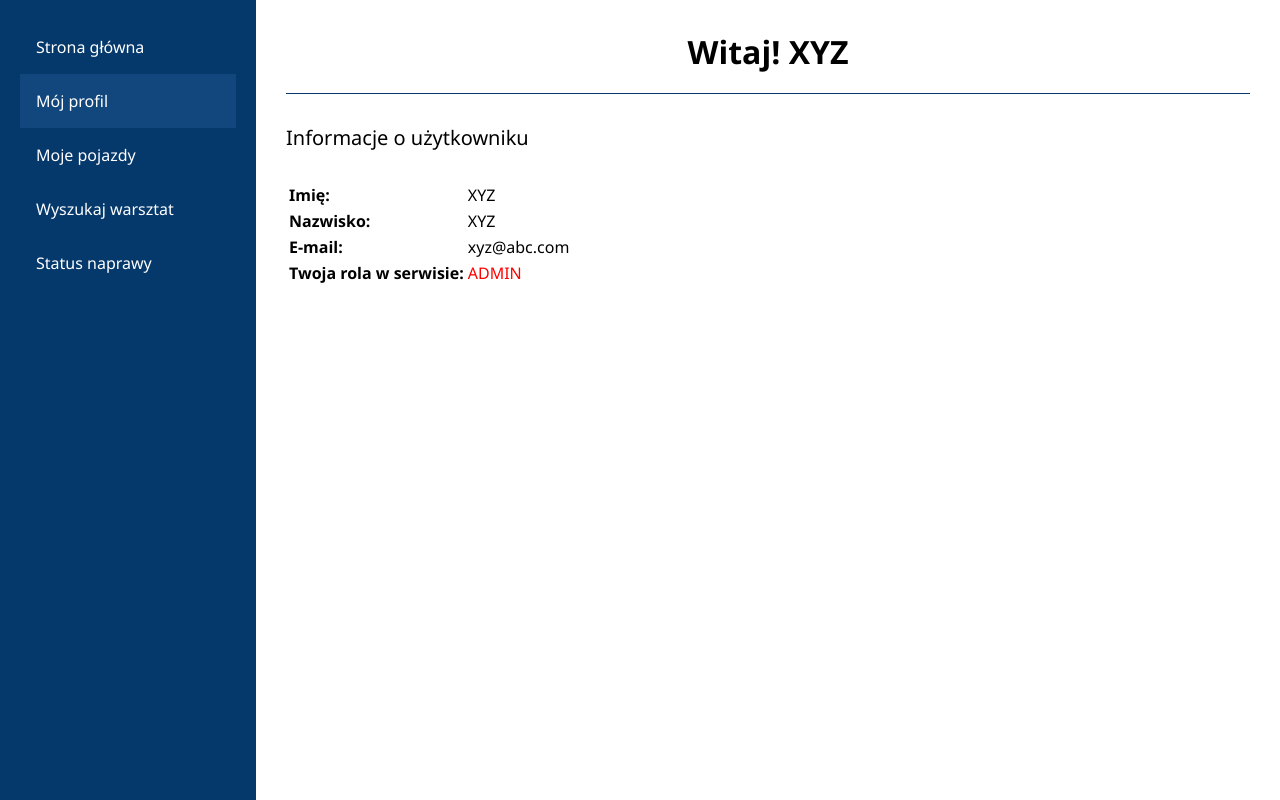
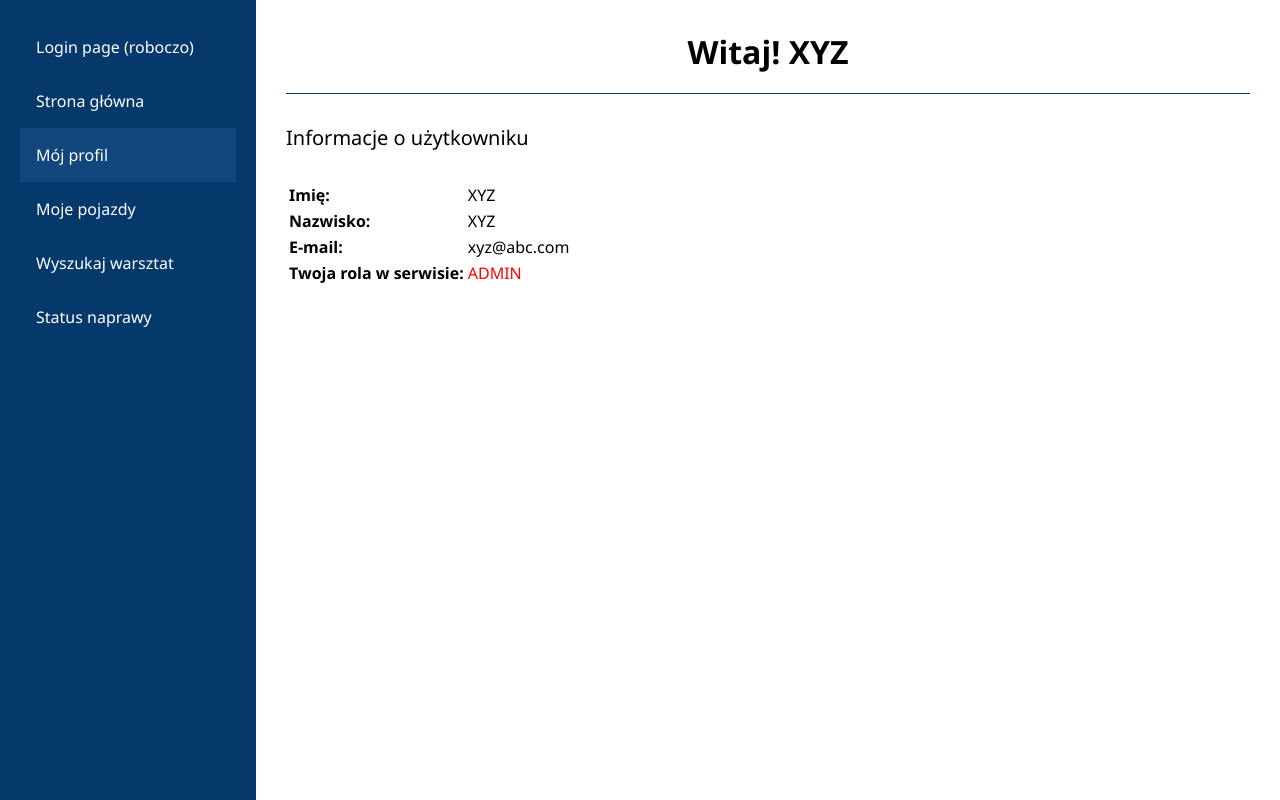
Before and after one commit to MichalWolnyDev/carservice-app, a Vue app: page /profil in a window 1280 px wide. Built offline with nearby package versions, Linux system fonts and the light colour scheme; no server answers; what v-calendar would draw is missing.

Commit message:
login page temp, layouts elements

```diff
--- a/src/App.vue
+++ b/src/App.vue
@@ -1,30 +1,7 @@
 <template>
-  <div id="app">
-    <div class="app">
-      <div class="app__wrapper">
-        <div class="app__col sm">
-          <Menu />
-        </div>
-        <div class="app__col big">
-          <div class="app__container">
-            <router-view />
-          </div>
-        </div>
-      </div>
-    </div>
-  </div>
+             <router-view />
+
 </template>
-
-<script>
-import Menu from "@/components/Menu.vue";
-
-export default {
-  components: {
-    Menu,
-  },
-};
-</script>
-
 <style lang="scss">
 *,
 ::after,
@@ -49,32 +26,4 @@ h2,
 h3 {
   margin: 0;
 }
-
-.app {
-  &__wrapper {
-    display: flex;
-    min-height: 100vh;
-
-    @media (max-width: 960px) {
-      display: block;
-    }
-  }
-  &__col {
-    &.sm {
-      width: 20%;
-      @media (max-width: 960px) {
-        width: 100%;
-      }
-    }
-    &.big {
-      width: 80%;
-      @media (max-width: 960px) {
-        width: 100%;
-      }
-    }
-  }
-  &__container {
-    padding: 30px;
-  }
-}
 </style>
--- /dev/null
+++ b/src/LoggedInApp.vue
@@ -0,0 +1,80 @@
+<template>
+  <div id="app">
+    <div class="app">
+      <div class="app__wrapper">
+        <div class="app__col sm">
+          <Menu />
+        </div>
+        <div class="app__col big">
+          <div class="app__container">
+            <router-view />
+          </div>
+        </div>
+      </div>
+    </div>
+  </div>
+</template>
+
+<script>
+import Menu from "@/components/Menu.vue";
+
+export default {
+  components: {
+    Menu,
+  },
+};
+</script>
+
+<style lang="scss">
+*,
+::after,
+::before {
+  box-sizing: border-box;
+}
+html,
+body {
+  font-family: "Segoe UI", Tahoma, Geneva, Verdana, sans-serif;
+  margin: 0;
+  padding: 0;
+  height: 100%;
+}
+a,
+a:visited {
+  color: inherit;
+  text-decoration: none;
+}
+p,
+h1,
+h2,
+h3 {
+  margin: 0;
+}
+
+.app {
+  &__wrapper {
+    display: flex;
+    min-height: 100vh;
+
+    @media (max-width: 960px) {
+      display: block;
+    }
+  }
+  &__col {
+    &.sm {
+      width: 20%;
+      @media (max-width: 960px) {
+        width: 100%;
+      }
+    }
+    &.big {
+      width: 80%;
+      @media (max-width: 960px) {
+        width: 100%;
+      }
+    }
+  }
+  &__container {
+    padding: 30px;
+  }
+}
+</style>
--- /dev/null
+++ b/src/components/Container/index.vue
@@ -0,0 +1,24 @@
+<template>
+    <div class="container" :class="[`container__mode--${mode}`]">
+        <slot></slot>
+    </div>
+</template>
+<script>
+export default {
+    props: ['mode']
+}
+</script>
+<style lang="scss">
+
+.container{
+
+    &__mode {
+        &--row{
+        display: flex;
+        flex-wrap: wrap;
+        min-height: 100vh;
+    }
+    }
+}
+
+</style>
--- a/src/components/Inputs/Button.vue
+++ b/src/components/Inputs/Button.vue
@@ -1,15 +1,16 @@
 <template>
   <div>
-    <button class="button" :class="{w100: big, green: green}">
+    <button class="button" :class="{w100: big, green: green, arrow: arrow}">
       <slot>
         </slot>
+        <slot name="arrow"></slot>
     </button>
   </div>
 </template>
 <script>
 export default {
   name: "Button",
-  props: ['big', 'green']
+  props: ['big', 'green', 'arrow']
 };
 </script>
 <style lang="scss">
@@ -36,5 +37,14 @@ export default {
     &.green{
       background-color: $green;
     }
+
+    &.arrow {
+      display: flex;
+      align-items: center;
+
+      img {
+        max-width: 30px;
+      }
+    }
 }
 </style>
--- /dev/null
+++ b/src/components/Layout/Columns.vue
@@ -0,0 +1,21 @@
+<template>
+    <div class="columns" :class="[`columns__mode--${mode}`]">
+        <slot></slot>
+    </div>
+</template>
+<script>
+export default {
+    props: ['mode']
+
+}
+</script>
+<style lang="scss">
+.columns {
+
+    &__mode {
+        &--equal{
+            width: 50%;
+        }
+    }
+}
+</style>
--- a/src/components/Listing/ListingFixedCars.vue
+++ b/src/components/Listing/ListingFixedCars.vue
@@ -2,18 +2,12 @@
   <div>
     <h2 class="title title__h2 text__center">Status naprawy</h2>
     <div class="listingItemFixedCars shadow">
-      <p class="listingItemFixedCars__title">
-        Volkswagen Passat
-      </p>
+      <p class="listingItemFixedCars__title">Volkswagen Passat</p>
 
       <div class="listingItemFixedCars__wrap">
         <div class="listingItemFixedCars__col">
-          <p class="listingItemFixedCars__text">
-            AutoMech Mechanik
-          </p>
-          <p class="listingItemFixedCars__text">
-            wielkopolskie
-          </p>
+          <p class="listingItemFixedCars__text">AutoMech Mechanik</p>
+          <p class="listingItemFixedCars__text">wielkopolskie</p>
           <p class="listingItemFixedCars__text">
             ul. Kolorowa 20/2 60-001 Poznań
           </p>
@@ -23,13 +17,15 @@
             Sobota: 10:00 - 18:00 <br />
             Niedziela: nieczynne
           </p>
-          <div @click="show = !show" class="listingItemFixedCars__button">
-          SPRAWDŹ STATUS NAPRAWY   <img :src='arrow_down' width="25" height="25"/>
-          </div>
-
+          <br>
+          <Button :arrow="true" :green="true" @click.native="show = !show">
+            <span>
+              SPRAWDŹ STATUS NAPRAWY
+            </span>
+            <img :src="arrow_down" alt="SPRAWDŹ STATUS NAPRAWY" />
+          </Button>
 
           <div class="status">
-
             <div class="status__container" v-if="show">
               <!-- <div class="status__message">
              <p class="status__message-text text__center">
@@ -89,7 +85,9 @@
                       <p class="steps__number-text">5</p>
                     </div>
                     <div class="steps__message">
-                <p class="steps__message-text">Auto odebrane przez klienta</p>
+                      <p class="steps__message-text">
+                        Auto odebrane przez klienta
+                      </p>
                     </div>
                   </div>
                 </div>
@@ -102,17 +100,19 @@
   </div>
 </template>
 <script>
-import arrow_down from '/src/assets/arrow_down.svg';
+import arrow_down from "/src/assets/arrow_down.svg";
+import Button from "@/components/Inputs/Button.vue";
 export default {
-  data(){
+  components: {
+    Button,
+  },
+  data() {
     return {
       arrow_down,
-      show:false,
-    }
-  }
-}
-
-
+      show: false,
+    };
+  },
+};
 </script>
 <style lang="scss">
 .listingItemFixedCars {
@@ -134,24 +134,24 @@ export default {
   &__wrap {
     display: flex;
 
-    @media(max-width: 960px){
+    @media (max-width: 960px) {
       display: block;
     }
   }
 
-  &__col{
+  &__col {
     flex: 1;
   }
-  &__button{
+  &__button {
     cursor: pointer;
-    font-style:italic;
+    font-style: italic;
   }
 }
-.status{
-    &__message{
+.status {
+  &__message {
     margin: 30px 0;
 
-        &-text{
+    &-text {
       font-size: 20px;
     }
   }
@@ -191,8 +191,7 @@ export default {
       }
     }
 
-
-    @media(max-width: 320px){
+    @media (max-width: 320px) {
       padding-bottom: 20px;
     }
   }
--- a/src/components/Menu.vue
+++ b/src/components/Menu.vue
@@ -5,6 +5,9 @@
         <Hamburger @wasClicked="mobileMenu = !mobileMenu" />
       </div>
       <div class="menu__wrap" v-if="mobileMenu">
+        <router-link to="/login">
+          <div class="menu__item">Login page (roboczo)</div>
+        </router-link>
         <router-link to="/">
           <div class="menu__item">Strona główna</div>
         </router-link>
--- a/src/router/index.js
+++ b/src/router/index.js
@@ -5,6 +5,15 @@ import Home from '../views/Home.vue'
 Vue.use(VueRouter)
 
 const routes = [
+  {
+    path: '/login',
+    name: 'login',
+    component: () => import(/* webpackChunkName: "login" */ '../views/Login.vue')
+  },
+  {
+    path: '',
+    component: () => import(/* webpackChunkName: "" */ '../LoggedInApp.vue'),
+    children: [
       {
         path: '/',
         name: 'Home',
@@ -34,6 +43,10 @@ const routes = [
         component: () => import(/* webpackChunkName: "status" */ '../views/Pojazdy.vue')
       }
     ]
+  }
+
+
+]
 
 const router = new VueRouter({
   mode: 'history',
--- /dev/null
+++ b/src/views/Login.vue
@@ -0,0 +1,19 @@
+<template>
+    <div class="login">
+        <Container mode="row">
+            <Columns mode="equal">dupa</Columns>
+            <Columns mode="equal">dupa</Columns>
+        </Container>
+    </div>
+</template>
+<script>
+import Container from '@/components/Container';
+import Columns from '@/components/Layout/Columns.vue';
+export default {
+    components: {
+        Container,
+        Columns
+    }
+
+}
+</script>
```
Also changed, not shown: src/assets/arrow_down.svg. Lines whose indentation alone changed are shown as unchanged.
